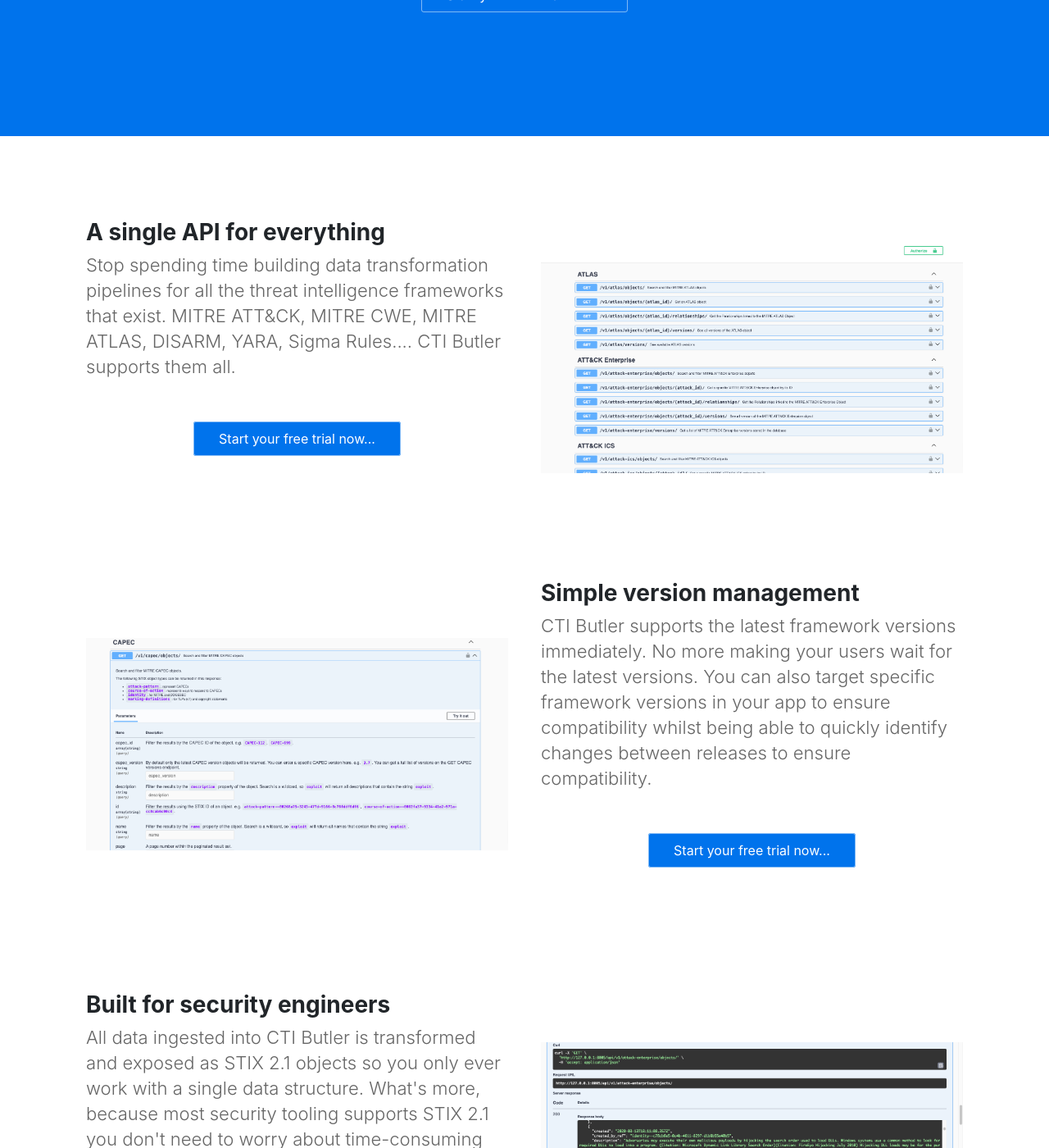
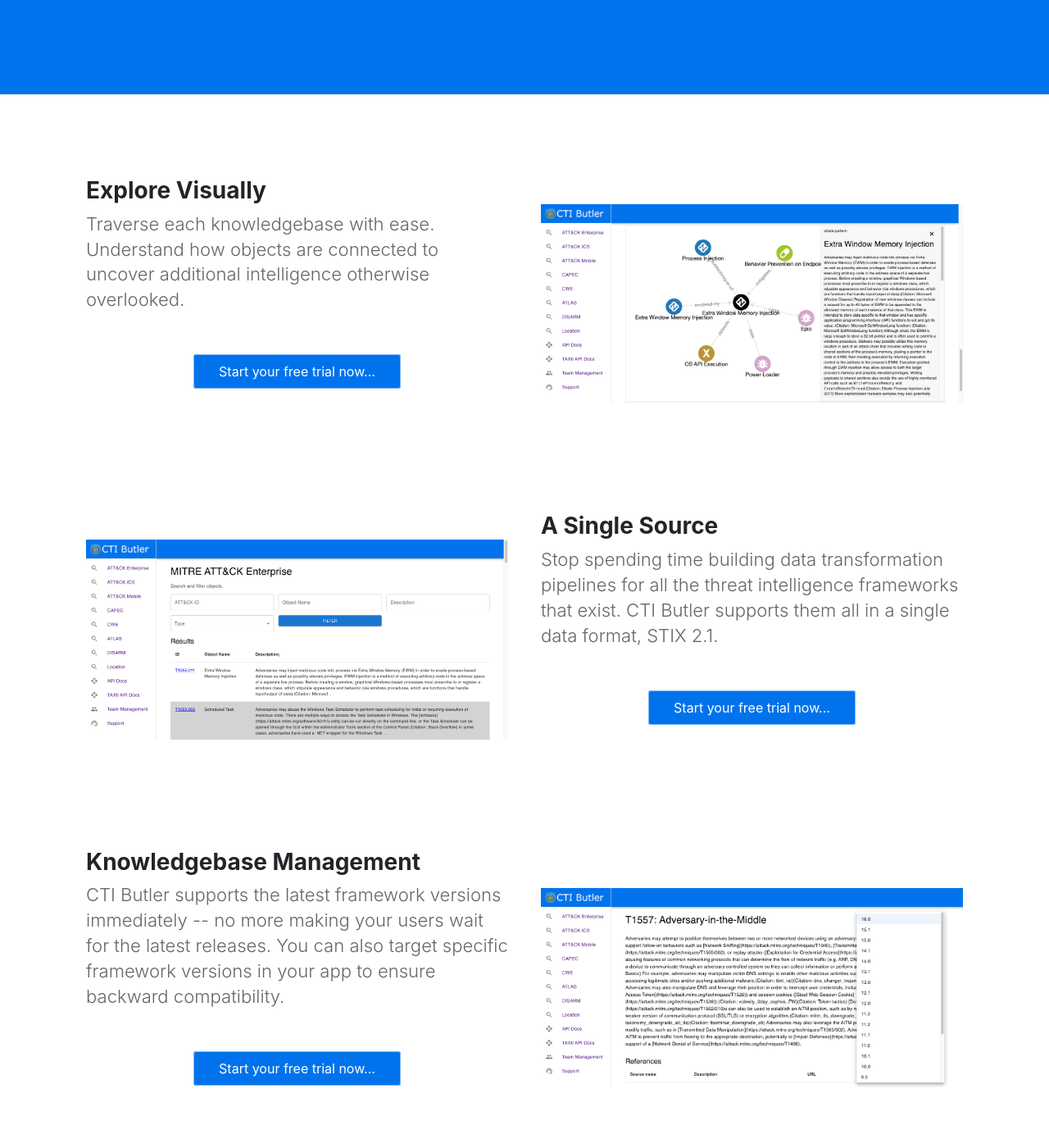
Before and after one commit to muchdogesec/ctibutler-website, a Jekyll site: the page built from index.html, in a window 1280 px wide and 1400 px high, scrolled down 806 px. Shown: the whole window at 82% size. Built offline with Jekyll 4.4.1, drawn with Linux system fonts in a browser that asks for light colours; the list of posts is cut into pages by our own code; some of the changed text lies outside the part shown.

Commit message:
updating branding

```diff
--- a/_config.yml
+++ b/_config.yml
@@ -16,7 +16,7 @@
 logo: assets/images/icons/siteicon.png
 description: One API. Much CTI. The most important cyber threat intelligence knowledgebases accessible via a single API.
 author:
-  name: DOGESEC
+  name: dogesec
 twitter:
     username:
     card: summary
--- a/_data/footer.yml
+++ b/_data/footer.yml
@@ -1,10 +1,10 @@
 - links:
-  - name: Pricing
-    link: /pricing
   - name: GitHub
     link: https://github.com/muchdogesec/ctibutler/
 
 - links:
+  - name: Pricing
+    link: /pricing
   - name: Sign In
     link: https://app.ctibutler.com
   - name: Sign Up
--- a/_layouts/default.html
+++ b/_layouts/default.html
@@ -61,6 +61,7 @@
 					{% endfor %}
 				</div>
 				<p class="copyright">&copy; {{ site.time | date: '%Y' }} <a href="https://www.dogesec.com/" target="_blank">dogesec</a></p>
+				<p class="copyright"><a href="https://www.linkedin.com/company/dogesec" target="_blank">LinkedIn</a> | <a href="https://github.com/muchdogesec/" target="_blank">GitHub</a> | <a href="https://www.youtube.com/@muchdogesec" target="_blank">YouTube</a> | <a href="https://bsky.app/profile/dogesec.com" target="_blank">BlueSky</a></p>
 			</div>
 		</footer>
 
--- a/index.html
+++ b/index.html
@@ -1,15 +1,15 @@
 ---
 title: CTI Butler
-description: One API. Much CTI. The most important cyber threat intelligence knowledgebases accessible via a single API.
-image: /assets/images/global/ctibutler-api.png
+description: One App. Much CTI. The most important cyber threat intelligence knowledgebases accessible in a single place.
+image: /assets/images/global/ctibutler-object.png
 author: DOGESEC
 ---
 <section class="hero">
 	<div class="text-container">
-		<img class="img-fluid" src="/assets/images/global/ctibutler-api.png" alt="CTI Butler API" title="CTI Butler API">
-		<h1 class="subtext editable">One API. Much CTI.</h1>
-		<p class="subtext editable">The most important cyber threat intelligence knowledgebases accessible via a single API.</p>
-		<div class="cta button" align="center"><a href="https://app.obstracts.com">Start your free trial now...</a></div>
+		<img class="img-fluid" src="/assets/images/global/ctibutler-attack.png" alt="CTI Butler" title="CTI Butler">
+		<h1 class="subtext editable">One App. Much CTI.</h1>
+		<p class="subtext editable">The most important cyber threat intelligence knowledgebases accessible in a single place.</p>
+		<div class="cta button" align="center"><a href="https://app.ctibutler.com">Start your free trial now...</a></div>
 	</div>
 </section>
 
@@ -18,12 +18,12 @@
 	<section>
 		<div class="container flex">
 			<div class="text editable">
-				<h3><strong>A single API for everything</strong></h3>
-				<p>Stop spending time building data transformation pipelines for all the threat intelligence frameworks that exist. MITRE ATT&CK, MITRE CWE, MITRE ATLAS, DISARM, YARA, Sigma Rules.... CTI Butler supports them all.</p>
-				<div class="cta button" align="center"><a href="https://app.obstracts.com">Start your free trial now...</a></div>
+				<h3><strong>Explore Visually</strong></h3>
+				<p>Traverse each knowledgebase with ease. Understand how objects are connected to uncover additional intelligence otherwise overlooked.</p>
+				<div class="cta button" align="center"><a href="https://app.ctibutler.com">Start your free trial now...</a></div>
 			</div>
 			<div class="image">
-				<img class="img-fluid" src="/assets/images/global/ctibutler-api.png" alt="Native STIX Support" title="Native STIX Support" />
+				<img class="img-fluid" src="/assets/images/global/ctibutler-object.png" alt="Explore Visually" title="Explore Visually" />
 			</div>
 		</div>
 	</section>
@@ -31,12 +31,12 @@
 	<section>
 		<div class="container flex">
 			<div class="text editable">
-				<h3><strong>Simple version management</strong></h3>
-				<p>CTI Butler supports the latest framework versions immediately. No more making your users wait for the latest versions. You can also target specific framework versions in your app to ensure compatibility whilst being able to quickly identify changes between releases to ensure compatibility.</p>
-				<div class="cta button" align="center"><a href="https://app.obstracts.com">Start your free trial now...</a></div>
+				<h3><strong>A Single Source</strong></h3>
+				<p>Stop spending time building data transformation pipelines for all the threat intelligence frameworks that exist. CTI Butler supports them all in a single data format, STIX 2.1.</p>
+				<div class="cta button" align="center"><a href="https://app.ctibutler.com">Start your free trial now...</a></div>
 			</div>
 			<div class="image">
-				<img class="img-fluid" src="/assets/images/global/cti-butler-api-versioning.png" alt="CTI Butler API" title="CTI Butler API" />
+				<img class="img-fluid" src="/assets/images/global/ctibutler-attack.png" alt="Native STIX Support" title="Native STIX Support" />
 			</div>
 		</div>
 	</section>
@@ -44,12 +44,25 @@
 	<section>
 		<div class="container flex">
 			<div class="text editable">
-				<h3><strong>Built for security engineers</strong></h3>
-				<p>All data ingested into CTI Butler is transformed and exposed as STIX 2.1 objects so you only ever work with a single data structure. What's more, because most security tooling supports STIX 2.1 you don't need to worry about time-consuming data transformation.</p>
-				<div class="cta button" align="center"><a href="https://app.obstracts.com">Start your free trial now...</a></div>
+				<h3><strong>Knowledgebase Management</strong></h3>
+				<p>CTI Butler supports the latest framework versions immediately -- no more making your users wait for the latest releases. You can also target specific framework versions in your app to ensure backward compatibility.</p>
+				<div class="cta button" align="center"><a href="https://app.ctibutler.com">Start your free trial now...</a></div>
 			</div>
 			<div class="image">
-				<img class="img-fluid" src="/assets/images/global/ctibutler-stix.png" alt="Highly Flexible" title="Highly Flexible" />
+				<img class="img-fluid" src="/assets/images/global/cti-butler-versions.png" alt="Knowledgebase Management" title="Knowledgebase Management" />
+			</div>
+		</div>
+	</section>
+
+	<section>
+		<div class="container flex">
+			<div class="text editable">
+				<h3><strong>Integrate Easily</strong></h3>
+				<p>Use our existing product integrations with MISP or OpenCTI, or build your own using the Vulmatch REST API and TAXII API. What's more, because most security tooling supports STIX 2.1 you don't need to worry about time-consuming data transformation.</p>
+				<div class="cta button" align="center"><a href="https://app.ctibutler.com">Start your free trial now...</a></div>
+			</div>
+			<div class="image">
+				<img class="img-fluid" src="/assets/images/global/ctibutler-api.png" alt="Highly Flexible" title="Highly Flexible" />
 			</div>
 		</div>
 	</section>
@@ -70,7 +83,7 @@
 	<section class="bottom-cta">
 		<div class="text-container">
 			<div class="text editable">
-				<div class="cta button" align="center"><a href="https://app.obstracts.com">Start your free trial now...</a></div>
+				<div class="cta button" align="center"><a href="https://app.ctibutler.com">Start your free trial now...</a></div>
 			</div>
 		</div>
 	</section>
```
Also changed, not shown: pricing/index.html (+9 -29 lines), assets/images/global/cti-butler-api-versioning.png (deleted), assets/images/global/cti-butler-versions.png (added), assets/images/global/ctibutler-attack.png (added), assets/images/global/ctibutler-object.png (added), assets/images/global/ctibutler-stix.png (deleted).
